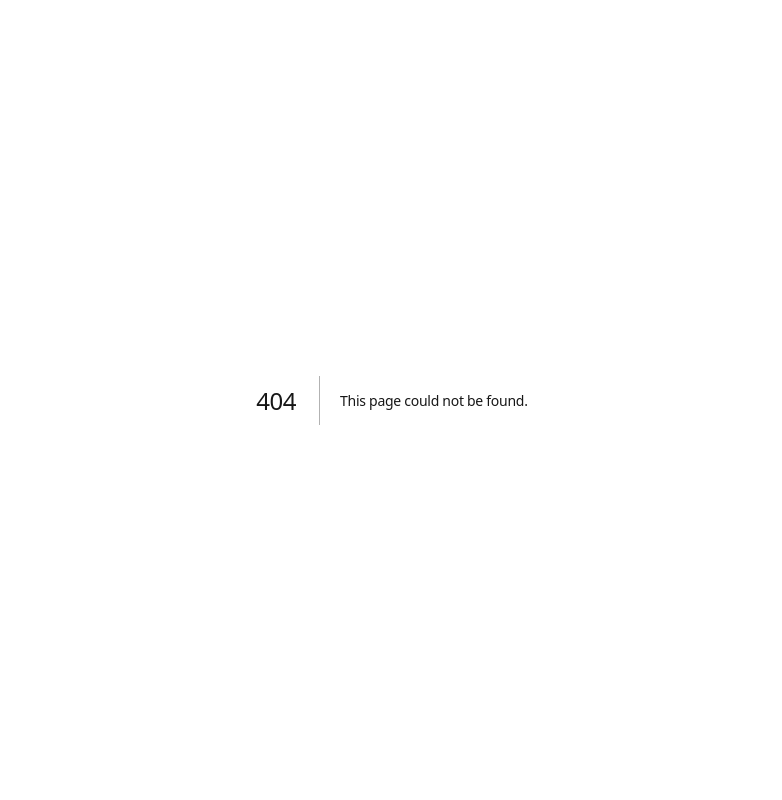
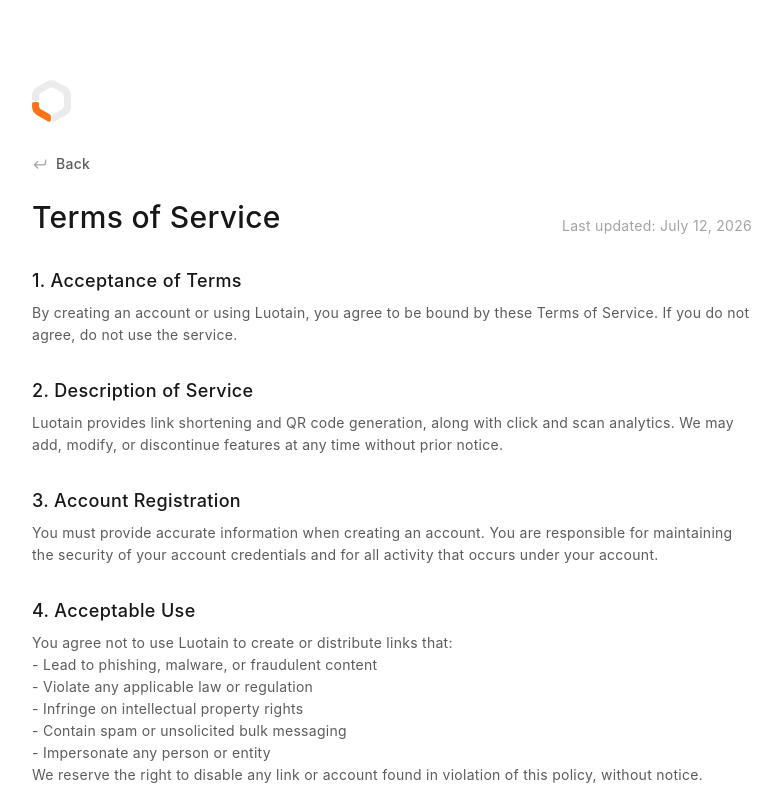
Before and after one commit to Tsavsar/luotain, a Next.js app: page /terms in a window 1280 px wide. Before the commit this address had no page. Shown: the top 800 px of the page, without its empty margins (248-1030 px from the left). Built offline with nearby package versions, Linux system fonts and the light colour scheme.

Commit message:
terms page fix

```diff
--- a/src/app/legal/page.jsx
+++ b/src/app/terms/page.jsx
@@ -1,6 +1,8 @@
 export const metadata = {
   title: 'Terms of Service — Luotain',
 }
+
+import BackButton from '@/components/backbutton'
 
 export default function TermsPage() {
   return (
@@ -47,36 +49,7 @@
               gap: '8px',
             }}
           >
-            <svg
-              width='16'
-              height='16'
-              viewBox='0 0 16 16'
-              fill='none'
-              xmlns='http://www.w3.org/2000/svg'
-            >
-              <path
-                d='M2.40039 8.8H11.2004C12.526 8.8 13.6004 7.7256 13.6004 6.4V4'
-                stroke='var(--text-soft)'
-                strokeWidth='1.25'
-                strokeLinecap='round'
-                strokeLinejoin='round'
-              />
-              <path
-                d='M5.60039 5.6001L2.40039 8.8001L5.60039 12.0001'
-                stroke='var(--text-soft)'
-                strokeWidth='1.25'
-                strokeLinecap='round'
-                strokeLinejoin='round'
-              />
-            </svg>
-
-            <a
-              href='/'
-              className='label-sm'
-              style={{ color: 'var(--text-sub)', textDecoration: 'none' }}
-            >
-              Back
-            </a>
+            <BackButton />
           </div>
           <div
             style={{
--- /dev/null
+++ b/src/components/backbutton.jsx
@@ -0,0 +1,45 @@
+// src/components/BackButton.jsx
+'use client'
+
+export default function BackButton() {
+  return (
+    <button
+      onClick={() => window.history.back()}
+      style={{
+        display: 'flex',
+        alignItems: 'center',
+        gap: '8px',
+        background: 'none',
+        border: 'none',
+        cursor: 'pointer',
+        padding: 0,
+      }}
+    >
+      <svg
+        width='16'
+        height='16'
+        viewBox='0 0 16 16'
+        fill='none'
+        xmlns='http://www.w3.org/2000/svg'
+      >
+        <path
+          d='M2.40039 8.8H11.2004C12.526 8.8 13.6004 7.7256 13.6004 6.4V4'
+          stroke='var(--text-soft)'
+          strokeWidth='1.25'
+          strokeLinecap='round'
+          strokeLinejoin='round'
+        />
+        <path
+          d='M5.60039 5.6001L2.40039 8.8001L5.60039 12.0001'
+          stroke='var(--text-soft)'
+          strokeWidth='1.25'
+          strokeLinecap='round'
+          strokeLinejoin='round'
+        />
+      </svg>
+      <span className='label-sm' style={{ color: 'var(--text-sub)' }}>
+        Back
+      </span>
+    </button>
+  )
+}
```
